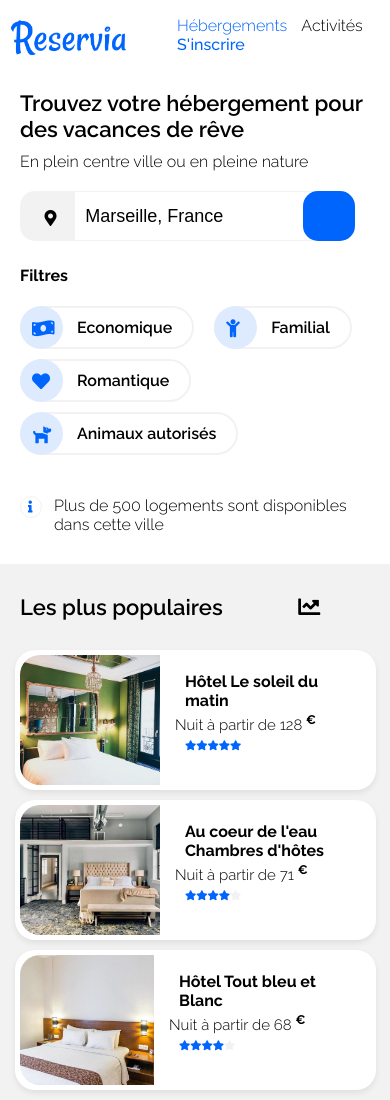
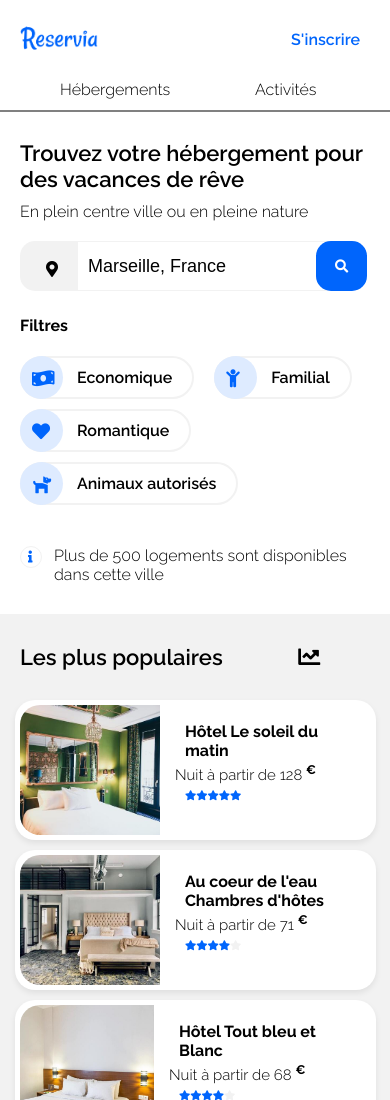
Before and after one commit to Margauxfeslard/Margauxfeslard_2_15092020, a plain HTML site: page index.html in a window 390 px wide. Shown: the top 1100 px of the page. Drawn offline with Linux system fonts and the light colour scheme.

Commit message:
Responsive tablet (#7)
* responsive header

* response tablet and smartphone

```diff
--- a/css/first_section/filters.css
+++ b/css/first_section/filters.css
@@ -6,6 +6,10 @@ section div ul li {
     margin: 0 10px;
     border-radius: 50px;
     font-weight: bold;
+}
+
+section div ul li:hover {
+    color: var(--dark-blue);
 }
 
 section div ul li:nth-child(n+1){
--- a/css/first_section/first_section.css
+++ b/css/first_section/first_section.css
@@ -38,10 +38,14 @@ section form div:first-of-type {
     width: 10%;
 }
 
+#search_smartphone{
+    display: none;
+}
+
 .fa-map-marker-alt{
     color: black;
-    margin-left: 50%;
-    margin-top: 50%;
+    margin-left: 28%;
+    margin-top: 48%;
     transform: translate(-50%, -50%);
 }
 
@@ -103,7 +107,7 @@ section #filters h4{
     section form {
         display: flex;
         font-weight: bold;
-        margin: 10px 20px;
+        margin: 10px 8px 10px 20px;
     }
 
     #localisation{
@@ -130,10 +134,21 @@ section #filters h4{
     }
 
     #search{
+        display: none;
+    }
+
+    #search_smartphone{
+        display: block;
+        background-color: var(--dark-blue);
+        border: none;
+        color:white;
         position: relative;
         right: 15px;
         border-radius: 15px;
-        width: 15%;
-        color: transparent;
+        width: 19%;
+    }
+
+    .fa-search{
+        width: 20%;
     }
 }
--- a/css/header.css
+++ b/css/header.css
@@ -1,7 +1,8 @@
-header{
+header nav{
     display: flex;
     justify-content: space-between;
 }
+
 li {
     list-style: none;
     display: inline;
@@ -10,32 +11,39 @@ li {
 nav ul li a {
     text-decoration: none;
     padding: 28px 30px;
-    color: var(--dark-blue);
     font-weight: 300;
 }
 
-nav ul li:first-child a {
+nav ul li:nth-of-type(3) a {
+    color: var(--dark-blue);
+    font-weight: 500;
+}
+
+nav ul li:nth-of-type(1) a, nav ul li:nth-of-type(2) a {
+    color: rgb(70, 67, 67);
+}
+
+nav ul li:nth-of-type(1) a{
+    color: var(--dark-blue);
     border-top: solid;
     border-top-color:var(--dark-blue);
 }
 
-nav ul li:nth-of-type(2) a {
-    color: black;
+
+nav ul li:nth-of-type(1) a:hover, li:nth-of-type(2) a:hover {
+    color: var(--dark-blue);
+    border-top: solid;
+    border-top-color:var(--dark-blue);
 }
 
-nav ul li:nth-of-type(3) a {
-    font-weight: 500;
-}
-
-nav ul li a:hover{
-    color: grey;
-}
-
-header > img {
+header nav img {
     width: 7%;
     height: 7%;
 }
 
+#smartphone{
+    display:none;
+}
 @media only screen and (min-width: 1900px){
 
 }
@@ -73,4 +81,50 @@ header > img {
         font-weight: 300;
     }
 
+    #desktop{
+        display: none;
+    }
+
+    #smartphone{
+        display: flex;
+        flex-wrap: wrap;
+    }
+
+    #smartphone a {
+        text-decoration: none;
+        color: black;
+        font-weight: 300;
+    }
+
+    #smartphone div:first-of-type a:first-of-type{
+        position: absolute;
+        top: 30px;
+        right: 30px;
+        font-weight: 600;
+        color: var(--dark-blue);
+    }
+
+    #smartphone div:nth-of-type(2){
+        display: flex;
+        width:100%;
+        height: 30px;
+    }
+
+    #smartphone div:nth-of-type(2) a {
+        padding: 0 0 30px 60px;
+        justify-content: center;
+        flex:1;
+        border-bottom: 2px solid grey;
+    }
+
+    #smartphone div:nth-of-type(2) a:hover{
+        color: var(--dark-blue);
+        border-bottom: 3px solid var(--dark-blue);
+    }
+
+    #smartphone div img{
+        width: 20%;
+        padding: 20px;
+    }
+
 }
--- a/css/style.css
+++ b/css/style.css
@@ -77,7 +77,7 @@ h5{
     }
 
     h1{
-        margin: 20px 20px 10px 20px;
+        margin: 30px 20px 10px 20px;
     }
 
     h2{
--- a/index.html
+++ b/index.html
@@ -10,14 +10,24 @@
     <body>
         <div id="main">
             <header>
-                <img src="images/logo/Reservia@3x.png" alt="Logo reservia">
-                <nav>
-                    <ul>
-                        <li><a href="#">Hébergements</a></li>
-                        <li><a href="#">Activités</a></li>
+                <nav id="desktop">
+                    <img src="images/logo/Reservia@3x.png" alt="Logo reservia">
+                    <ul >
+                        <li><a href="#habitation" >Hébergements</a></li>
+                        <li><a href="#all-activities">Activités</a></li>
                         <li><a href="#">S'inscrire</a></li>
                     </ul>
                 </nav>
+                <div id="smartphone">
+                    <div>
+                        <img src="images/logo/Reservia@3x.png" alt="Logo reservia">
+                        <a href="#">S'inscrire</a>
+                    </div>
+                    <div>
+                        <a href="#popularity">Hébergements</a>
+                        <a href="#activity">Activités</a>
+                    </div>
+                </div>
             </header>
             <section>
                 <h1>Trouvez votre hébergement pour des vacances de rêve</h1>
@@ -28,6 +38,7 @@
                     </div>
                     <input type="search" value="Marseille, France" id="localisation">
                     <input type="submit" value="Rechercher" id="search">
+                    <input type="submit" class="fas fa-search" value="&#xf002" id="search_smartphone">
                 </form>
                 <div id="filters">
                     <h4>Filtres</h4>
@@ -119,7 +130,7 @@
                         </article>
                         <a href="#">Afficher plus</a>
                 </section>
-                <aside>
+                <aside id="popularity">
                     <h2>Les plus populaires <i class="fas fa-chart-line"></i></h2>
                     <article>
                         <img src="./images/hebergements/4_small/hotel-le-soleil-du-matin.jpg" alt="">
@@ -165,7 +176,7 @@
                     </article>
                 </aside>
             </section>
-            <section>
+            <section id="activity">
                 <h2>Activités à Marseille</h2>
                     <article id="all-activities">
                         <div class="cards-activity-long">
```
